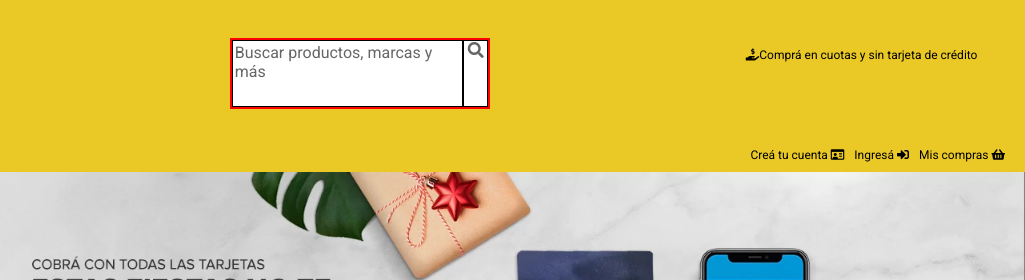
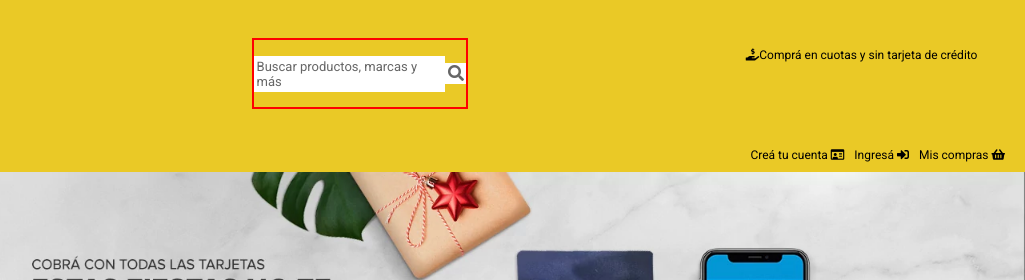
Before and after one commit to Pablo-Brizuela/clase-mercado-libre-14, a website: page views/home.html in a window 1280 px wide. Shown: the top 280 px of the page, 255-1280 px from the left. Drawn offline with Linux system fonts and the light colour scheme; files that its build step writes are made by us from their sources; files whose address does not match are found by name.

Commit message:
le falta a la barra cuando se agranda

```diff
--- a/public/css/styles.css
+++ b/public/css/styles.css
@@ -47,25 +47,24 @@ header ul li a{
 
 header .form .input{
     background-color: #FFF;
-    border: 1px solid #000;
+    border: 1px solid #FFF;
     outline: none;
     color: #666;
     padding: 2px;
+    font-size: 13px;
 }
 header .form .submit{
     background-color: #FFF;
-    border: 1px solid #000;
+    border: 1px solid #FFF;
     color: #666;
     width: 10%;
     text-align: center;
 
 }
 header .form{
+    display: flex;
+    align-items: center;
     border: solid 2px red;
-    display: flex;
-    justify-content: space-around;
-
-
     }
 
 
```
